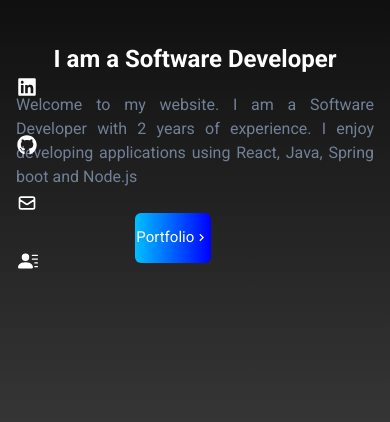
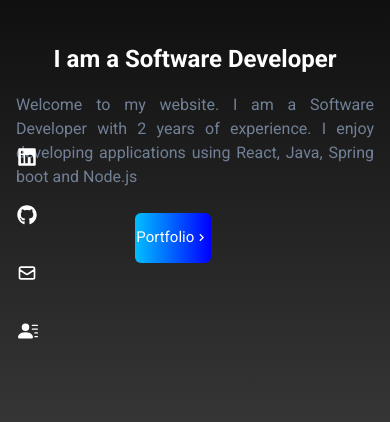
Before and after one commit to vnkabhinav734/vr-portfolio, a React (Create React App) app: page / in a window 390 px wide. Shown: the part 237-659 px from the top of the page. Built offline with nearby package versions, Linux system fonts and the light colour scheme.

Commit message:
links formatted

```diff
--- a/src/components/SocialLinks/SocialLinks.css
+++ b/src/components/SocialLinks/SocialLinks.css
@@ -6,7 +6,7 @@
 
 @media (max-width: 768px) {
     .iconslist {
-      margin-top: 180px; /* Adjust as needed */
+      margin-top: 250px; /* Adjust as needed */
       overflow-y: hidden;
     }
 
```
